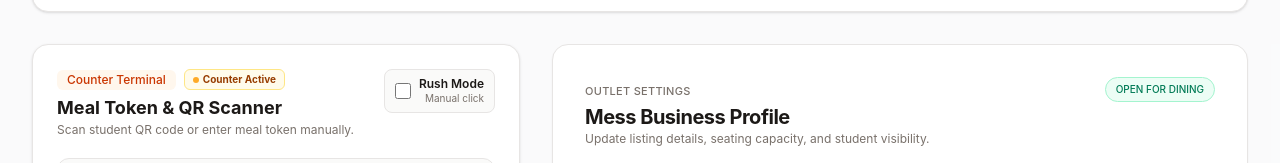
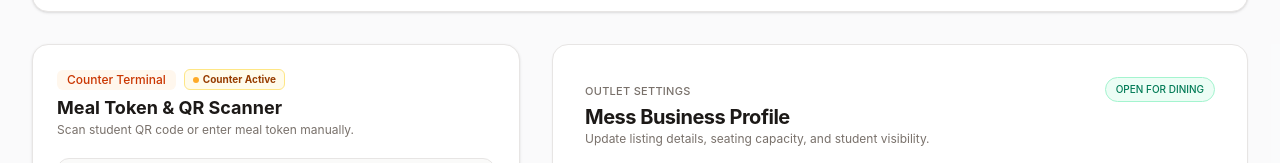
Before and after one commit to sachinnsinghhh/messta, a React (Vite) app in the folder frontend/: page /owner in a window 1280 px wide. Shown: the part 211-374 px from the top of the page. Built offline with nearby package versions, Linux system fonts and the light colour scheme; no server answers; sample sign-in values are in the browser's storage.

Commit message:
feat(owner): remove Rush Mode toggle from live counter scanner

```diff
--- a/frontend/src/pages/ownerdashboard.jsx
+++ b/frontend/src/pages/ownerdashboard.jsx
@@ -60,12 +60,6 @@ export default function OwnerDashboard() {
   const [scanSuccess, setScanSuccess] = useState("");
   const [isCameraActive, setIsCameraActive] = useState(false);
   const [cameraError, setCameraError] = useState("");
-  const [autoRedeemRush, setAutoRedeemRush] = useState(false);
-
-  const autoRedeemRushRef = useRef(autoRedeemRush);
-  useEffect(() => {
-    autoRedeemRushRef.current = autoRedeemRush;
-  }, [autoRedeemRush]);
 
   const html5QrScannerRef = useRef(null);
   const lastProcessedScanRef = useRef({ text: "", time: 0 });
@@ -409,7 +403,7 @@ export default function OwnerDashboard() {
         headers: { "Content-Type": "application/json" },
         body: JSON.stringify({
           qrPayload: rawPayload,
-          autoRedeem: autoRedeemRushRef.current,
+          autoRedeem: false,
           staffId: activeOp?._id || activeOp?.id || null,
           staffName: activeOp?.name || "Counter Desk",
           shift: activeOp?.shiftTiming || activeOp?.shift || "General Shift",
@@ -1071,24 +1065,6 @@ export default function OwnerDashboard() {
                   Scan student QR code or enter meal token manually.
                 </p>
               </div>
-
-              {/* Rush Mode Switch */}
-              <label className="flex items-center gap-2 cursor-pointer bg-stone-50 hover:bg-stone-100 active:scale-95 px-2.5 py-1.5 rounded-lg border border-stone-200 transition select-none shrink-0">
-                <input
-                  type="checkbox"
-                  checked={autoRedeemRush}
-                  onChange={(e) => setAutoRedeemRush(e.target.checked)}
-                  className="w-4 h-4 text-orange-600 rounded focus:ring-orange-500 cursor-pointer"
-                />
-                <div className="text-right">
-                  <span className="text-xs font-semibold text-stone-900 block leading-tight">
-                    Rush Mode
-                  </span>
-                  <span className="text-[10px] text-stone-500 block">
-                    {autoRedeemRush ? "Auto-serve on" : "Manual click"}
-                  </span>
-                </div>
-              </label>
             </div>
 
             {/* Active Counter Status Bar */}
```
